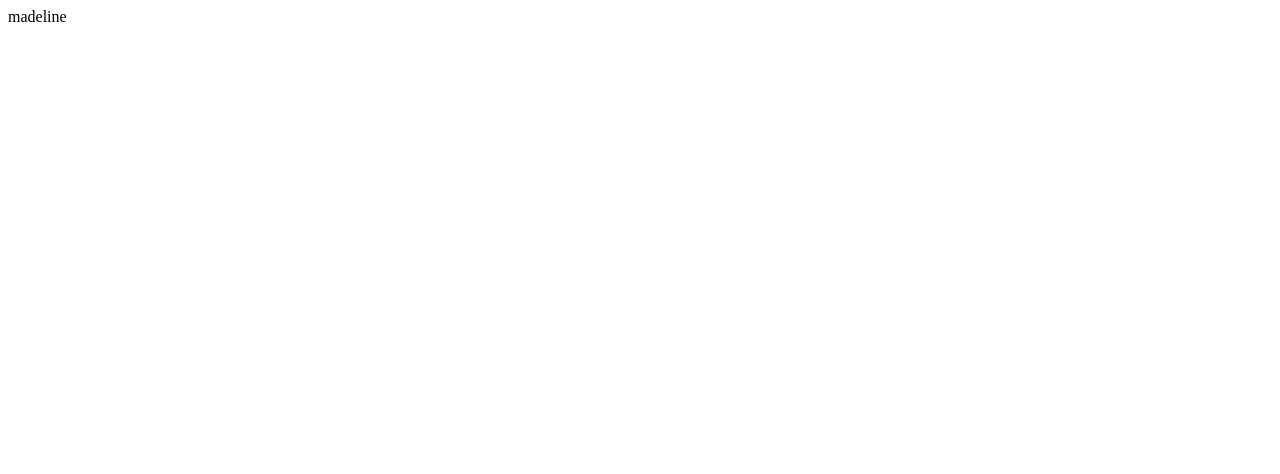
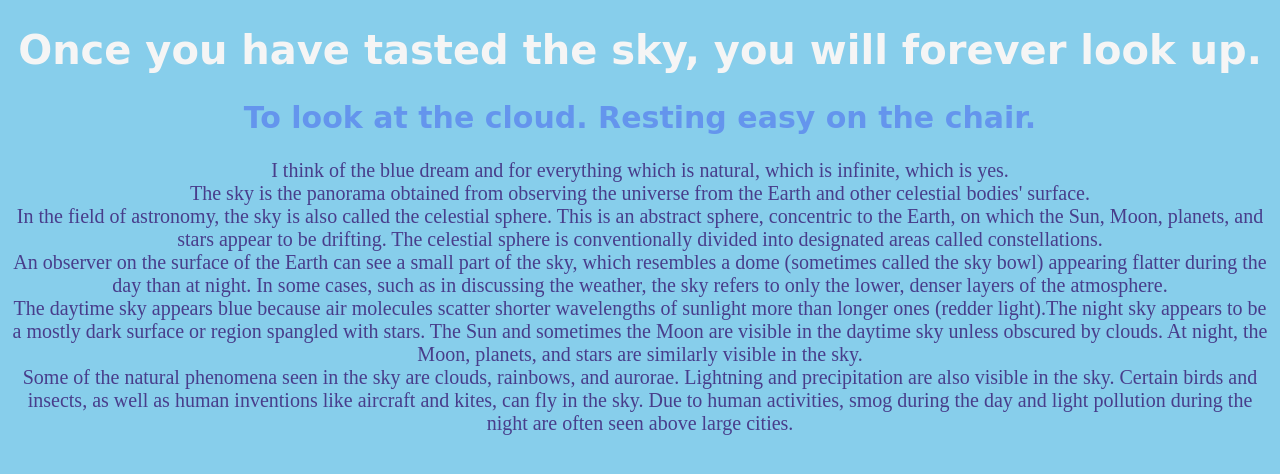
Before and after one commit to madelinezuzevich/testingtesting123, a plain HTML site: page index.html in a window 1280 px wide. Drawn offline with Linux system fonts and the light colour scheme.

Commit message:
Add files via upload

```diff
--- a/index.html
+++ b/index.html
@@ -1 +1,54 @@
-madeline
+<!DOCTYPE html>
+<head>
+	<style>
+		body {
+			background-color: skyblue;
+		}
+
+		h1 {color: whitesmoke;
+			font-size:40px;
+			font-family: cursive;
+			text-align: center;
+		}
+
+		h2 {color:cornflowerblue;
+			font-size: 30px;
+			font-family: cursive;
+			text-align: center;}
+
+		p {color: darkslateblue;
+		font-size:20px;
+		font-family: "Times New Roman";
+		text-align: center;
+	}
+
+</style>
+</head>
+<html>
+<body>
+
+<h1>Once you have tasted the sky, you will forever look up.</h1>
+
+<h2>To look at the cloud. Resting easy on the chair.</h2>
+
+<p>I think of the blue dream and for everything which is natural, which is infinite, which is yes.
+ <br>
+The sky is the panorama obtained from observing the universe from the Earth and other celestial bodies' surface.
+
+<br>
+
+In the field of astronomy, the sky is also called the celestial sphere. This is an abstract sphere, concentric to the Earth, on which the Sun, Moon, planets, and stars appear to be drifting. The celestial sphere is conventionally divided into designated areas called constellations.
+
+<br>
+
+An observer on the surface of the Earth can see a small part of the sky, which resembles a dome (sometimes called the sky bowl) appearing flatter during the day than at night. In some cases, such as in discussing the weather, the sky refers to only the lower, denser layers of the atmosphere.
+
+<br>
+
+The daytime sky appears blue because air molecules scatter shorter wavelengths of sunlight more than longer ones (redder light).The night sky appears to be a mostly dark surface or region spangled with stars. The Sun and sometimes the Moon are visible in the daytime sky unless obscured by clouds. At night, the Moon, planets, and stars are similarly visible in the sky.
+
+<br>
+
+Some of the natural phenomena seen in the sky are clouds, rainbows, and aurorae. Lightning and precipitation are also visible in the sky. Certain birds and insects, as well as human inventions like aircraft and kites, can fly in the sky. Due to human activities, smog during the day and light pollution during the night are often seen above large cities.</p>
+</body>
+</html>
```
